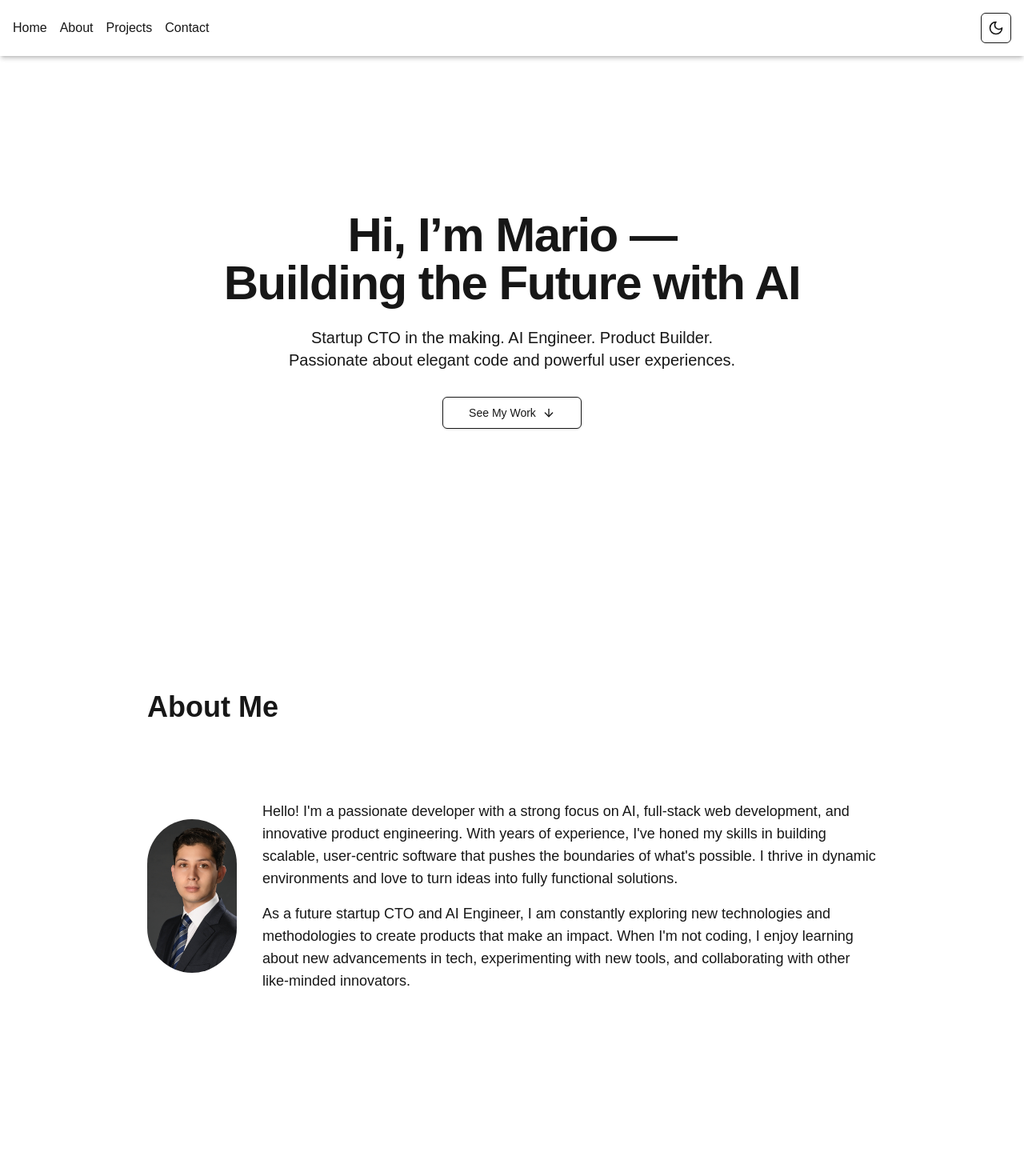
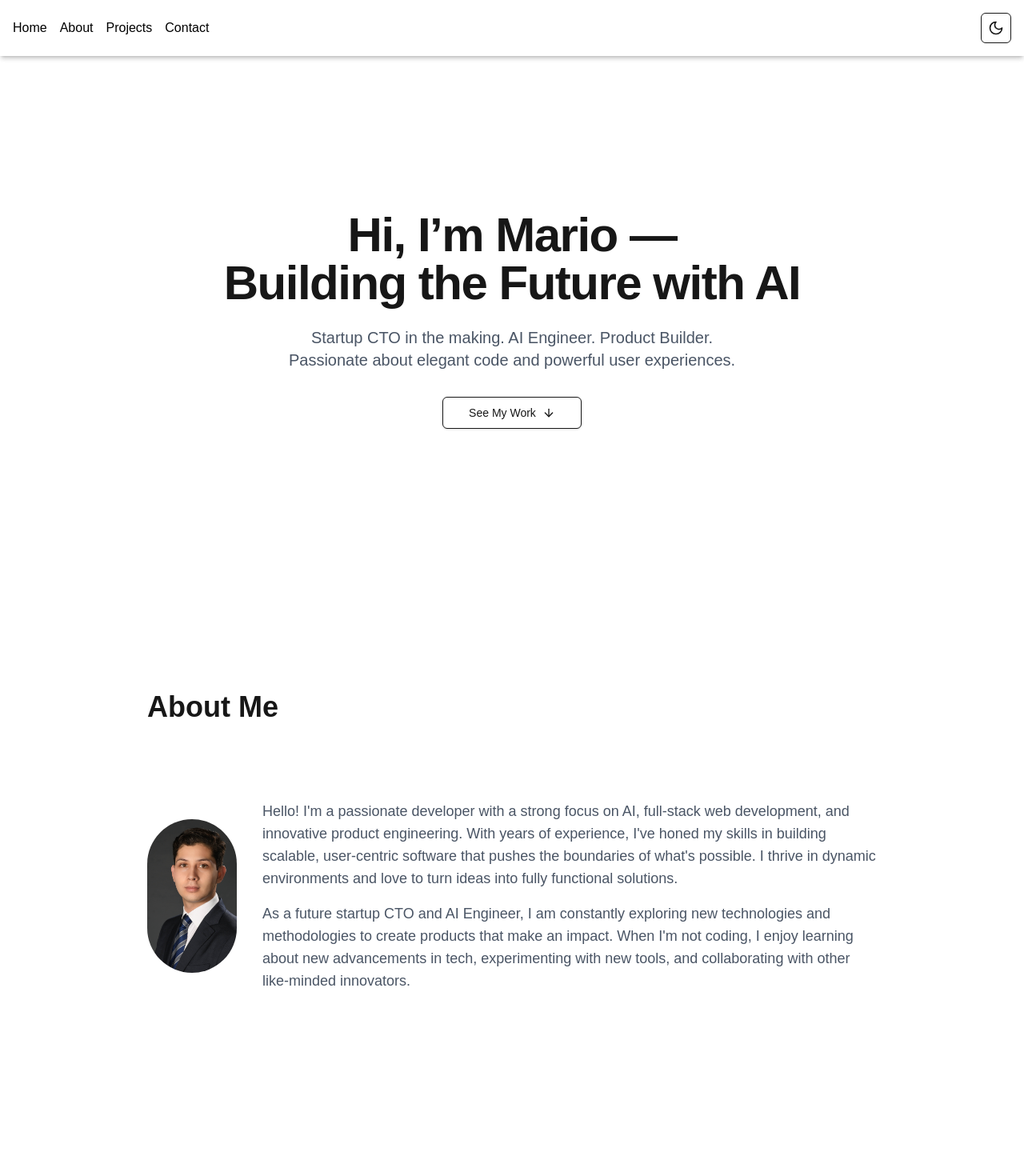
Before and after one commit to MarioAderman/my-portfolio, a Next.js app: page / in a window 1280 px wide. Shown: the top 1470 px of the page at 80% size. Built offline with nearby package versions, Linux system fonts and the light colour scheme.

Commit message:
fix: dark theme app based on toggle button

```diff
--- a/src/app/globals.css
+++ b/src/app/globals.css
@@ -12,11 +12,9 @@
   --font-mono: var(--font-geist-mono);
 }
 
-@media (prefers-color-scheme: dark) {
-  :root {
-    --background: #0a0a0a;
-    --foreground: #ededed;
-  }
+.dark {
+  --background: #0a0a0a;
+  --foreground: #ededed;
 }
 
 body {
--- a/src/components/About.tsx
+++ b/src/components/About.tsx
@@ -18,10 +18,10 @@ export default function About() {
 
         {/* Biography */}
         <div className="text-center md:text-left max-w-3xl">
-          <p className="text-lg text-muted-foreground mb-4">
+          <p className="text-lg text-gray-600 dark:text-gray-400 mb-4">
             Hello! I&apos;m a passionate developer with a strong focus on AI, full-stack web development, and innovative product engineering. With years of experience, I&apos;ve honed my skills in building scalable, user-centric software that pushes the boundaries of what&apos;s possible. I thrive in dynamic environments and love to turn ideas into fully functional solutions.
           </p>
-          <p className="text-lg text-muted-foreground">
+          <p className="text-lg text-gray-600 dark:text-gray-400">
             As a future startup CTO and AI Engineer, I am constantly exploring new technologies and methodologies to create products that make an impact. When I&apos;m not coding, I enjoy learning about new advancements in tech, experimenting with new tools, and collaborating with other like-minded innovators.
           </p>
         </div>
--- a/src/components/Contact.tsx
+++ b/src/components/Contact.tsx
@@ -2,7 +2,7 @@ export default function Contact() {
     return (
       <div className="px-6 py-20 text-center">
         <h2 className="text-3xl font-semibold mb-6">Contact</h2>
-        <p className="text-gray-700 dark:text-gray-300 mb-4">
+        <p className="text-gray-600 dark:text-gray-400 mb-4">
           I&apos;d love to connect. Feel free to reach out!
         </p>
         <a
--- a/src/components/Header.tsx
+++ b/src/components/Header.tsx
@@ -4,12 +4,12 @@ import ThemeToggle from "./ThemeToggle"
 
 export default function Header() {
   return (
-    <header className="fixed top-0 left-0 right-0 z-50 bg-white dark:bg-black shadow-md p-4 flex justify-between items-center">
+    <header className="fixed top-0 left-0 right-0 z-50 bg-white dark:bg-zinc-900 shadow-md p-4 flex justify-between items-center">
       <nav className="flex gap-4">
-        <a href="#hero" className="hover:underline">Home</a>
-        <a href="#about" className="hover:underline">About</a>
-        <a href="#projects" className="hover:underline">Projects</a>
-        <a href="#contact" className="hover:underline">Contact</a>
+        <a href="#hero" className="text-black dark:text-white hover:underline">Home</a>
+        <a href="#about" className="text-black dark:text-white hover:underline">About</a>
+        <a href="#projects" className="text-black dark:text-white hover:underline">Projects</a>
+        <a href="#contact" className="text-black dark:text-white hover:underline">Contact</a>
       </nav>
       <ThemeToggle />
     </header>
--- a/src/components/Hero.tsx
+++ b/src/components/Hero.tsx
@@ -5,14 +5,14 @@ import { ArrowDown } from "lucide-react";
 
 export default function Hero() {
   return (
-    <section className="min-h-screen flex flex-col justify-center items-center text-center px-6 bg-background text-foreground">
+    <section className="min-h-screen flex flex-col justify-center items-center text-center px-6">
       <h1 className="text-4xl md:text-6xl font-bold tracking-tight">
         Hi, I’m Mario —
         <br className="hidden md:block" />
         Building the Future with AI
       </h1>
 
-      <p className="mt-6 text-lg md:text-xl text-muted-foreground max-w-xl">
+      <p className="mt-6 text-lg md:text-xl text-gray-600 dark:text-gray-400 max-w-xl">
         Startup CTO in the making. AI Engineer. Product Builder.
         <br />
         Passionate about elegant code and powerful user experiences.
--- a/src/components/SectionWrapper.tsx
+++ b/src/components/SectionWrapper.tsx
@@ -8,9 +8,9 @@ interface SectionWrapperProps {
 
 const SectionWrapper: React.FC<SectionWrapperProps> = ({ id, title, children }) => {
   return (
-    <section id={id} className="py-16 bg-background">
+    <section id={id} className="py-16">
       <div className="container mx-auto px-6">
-        <h2 className="text-4xl font-semibold text-primary mb-8">{title}</h2>
+        <h2 className="text-4xl font-semibold mb-8">{title}</h2>
         {children}
       </div>
     </section>
--- a/src/components/ThemeToggle.tsx
+++ b/src/components/ThemeToggle.tsx
@@ -10,10 +10,16 @@ export default function ThemeToggle() {
     // Run only in browser
     if (typeof window !== "undefined") {
       const storedTheme = localStorage.getItem("theme")
+      // Default to light mode if no theme is stored
       const isStoredDark = storedTheme === "dark"
 
       setIsDark(isStoredDark)
       document.documentElement.classList.toggle("dark", isStoredDark)
+
+      // Ensure we explicitly set light mode if no theme stored
+      if (!storedTheme) {
+        localStorage.setItem("theme", "light")
+      }
     }
   }, [])
 
```
